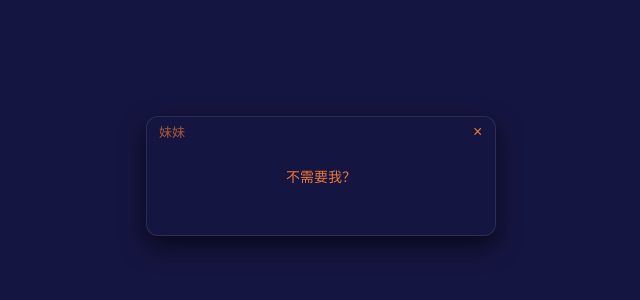
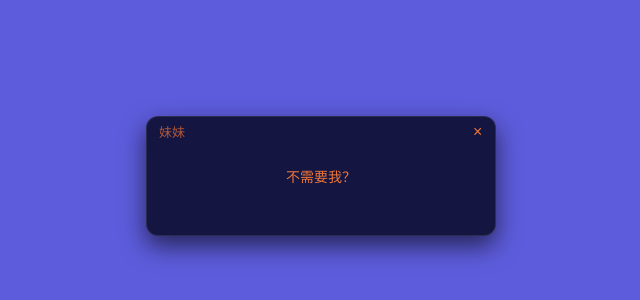
Before and after one commit to Detox-Y/hbd-to-angel, a plain HTML site: page index.html in a window 1280 px wide. Shown: the part 224-524 px from the top of the page, without its empty margins (319-959 px from the left). Drawn offline with Linux system fonts and the light colour scheme.

Commit message:
Update index.html

```diff
--- a/index.html
+++ b/index.html
@@ -17,7 +17,7 @@
     body {
       margin: 0;
       padding: 0;
-      background-color: var(--bg-color);
+      background-color: #5d5cdc;
       color: var(--fg-color);
       font-family: "GenRyuMin JP", "思源宋体 CN", "思源黑体 CN", "Microsoft YaHei", "微软雅黑", system-ui, -apple-system, BlinkMacSystemFont, "Segoe UI", sans-serif;
       height: 100vh;
```
